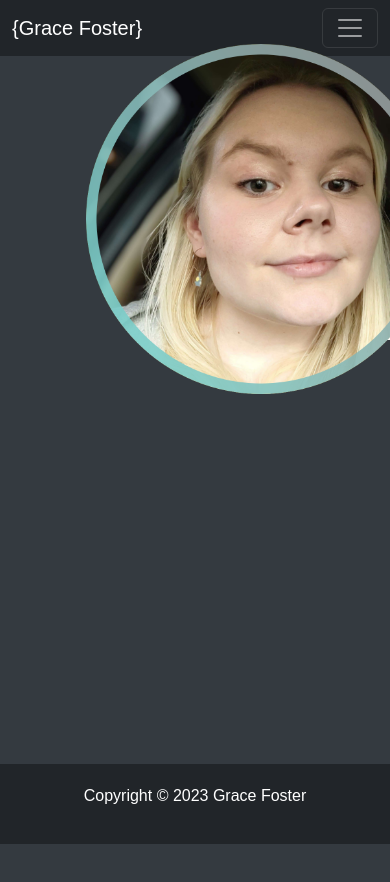
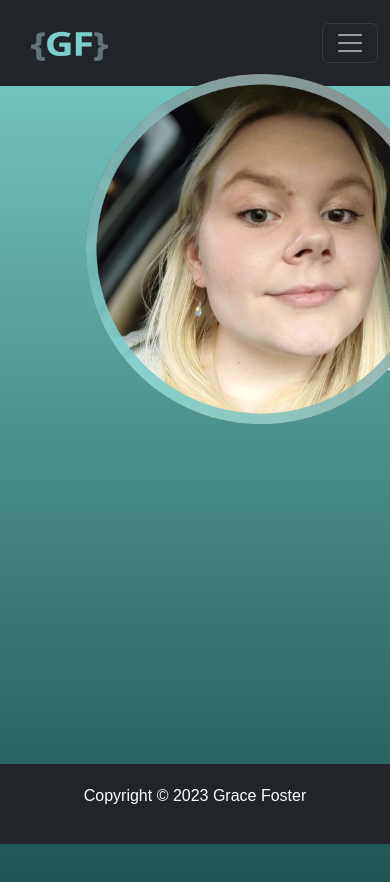
Before and after one commit to Fallinqqq/gracekfoster-portfolio, a plain HTML site: page index.html in a window 390 px wide. Shown: the top 882 px of the page. Drawn offline with nearby package versions, Linux system fonts and the light colour scheme; a web font is replaced by a local one.

Commit message:
Add: new features and responsive design

```diff
--- a/index.html
+++ b/index.html
@@ -23,7 +23,7 @@
     <!-- Navbar bootstrap -->
     <nav class="navbar navbar-expand-lg bg-dark navbar-dark">
         <div class="container">
-            <a class="navbar-brand" font-family="open-sans">{Grace Foster}</a>
+            <a><img class="nav-brand" src="images/GKF_Icon.png"></a>
 
             <!-- toggles collapse button -->
             <button class="navbar-toggler" type="button" data-bs-toggle="collapse" data-bs-target="#navmenu">
--- a/style.css
+++ b/style.css
@@ -6,13 +6,23 @@
 }
 /* Body Tag */
   .body {
-      background-color:  #343a40;
-  }
+    background-image: linear-gradient(to top, #1a514f, #326e6c, #4a8d8a, #62aeaa, #7ccfcb);    }
+
+.nav-brand {
+  position: relative;
+  background: url(/images/GKF_Icon.png);
+  width: 85px;
+  left: 15px;
+  max-height: 70px; /* height of the navbar */
+}
+
+/* make navbar stick to top of page */
+
 
 /* Type Writing Effect */
 
   .tw-heading {
-    color: #7ccfcb;
+    color: #1f1f25;
   }
   .c1{
     display: inline-block;
@@ -42,7 +52,7 @@
   h1 .type{
       font-size: 2.5rem;
       overflow: hidden;
-      border-right: .15em solid #7ccfcb;
+      border-right: .15em solid #2e3030;
       white-space: nowrap;
       width: 0;
       animation:
@@ -51,7 +61,7 @@
   h1 .type2{
       font-size: 2.5rem;
       overflow: hidden;
-      border-right: .15em solid #7ccfcb;
+      border-right: .15em solid #2e3030;
       white-space: nowrap;
       width: 0;
       animation:
@@ -61,7 +71,7 @@
   h1 .type3{
       font-size: 2.5rem;
       overflow: hidden;
-      border-right: .15em solid #7ccfcb;
+      border-right: .15em solid #2e3030;
       white-space: nowrap;
       width: 0;
       animation:
@@ -82,50 +92,8 @@
     top: -355px;
     padding-left: 22%;
     margin-bottom: 35%;
-
     /* add responsive imaging to img */
   }
-
-
-/* !TESTING PURPOSES! */
-/* typewriter effect
-  .typew-container{
-    display: inline-block;
-    padding-left: 850px;
-    padding-top: 200px;
-    color: #badbb7;
-    font-family: "open-sans", sans-serif;
-    font-weight: 400;
-    font-style: normal;
-    }
-
-  #type-w {
-    color: rgb(0, 0, 0);
-    text-align: center;
-    font-family: "open-sans", sans-serif;
-    font-weight: 400;
-    font-style: normal;
-  }
-
-  .typed-out{
-    text-align: center;
-    overflow: hidden;
-    border-right: .1em solid rgb(80, 166, 206);
-    white-space: nowrap;
-    margin: 0;
-    margin-right: auto;
-    animation: typing 2s steps(20, end) forwards, blinking .8s infinite;
-    font-size: 1.6rem;
-    width: 0;
-  }
-  @keyframes typing {
-    from { width: 0 }
-    to { width: 100% }
-  }
-  @keyframes blinking {
-    from { border-color: transparent }
-    to { border-color: white}
-  }*/
 
 /* footer of page */
   .footer {
```
Also changed, not shown: about.html (+1 -1 lines), contact.html (+1 -2 lines), projects.html (+11 -1 lines), images/GKF_Icon.png (added).
